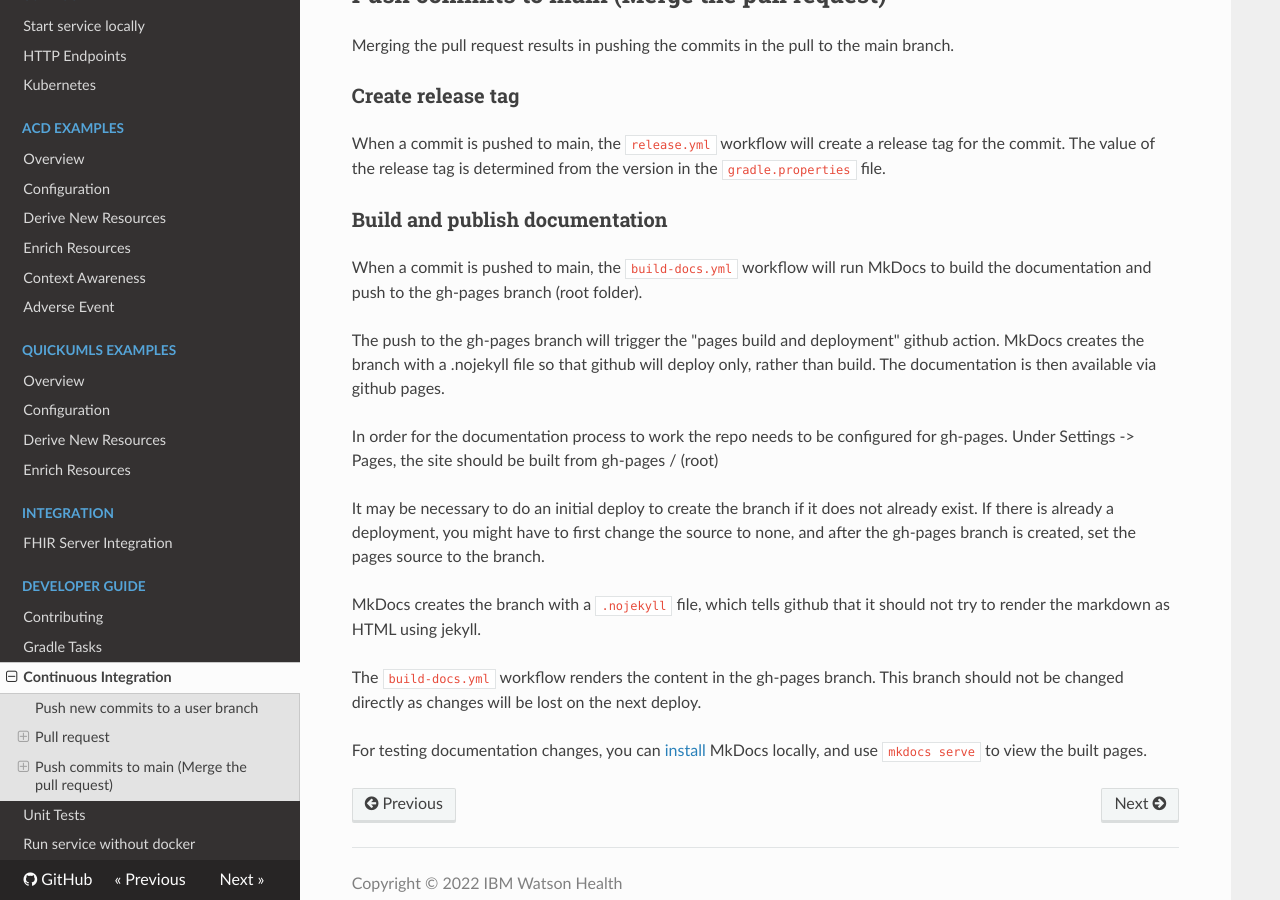
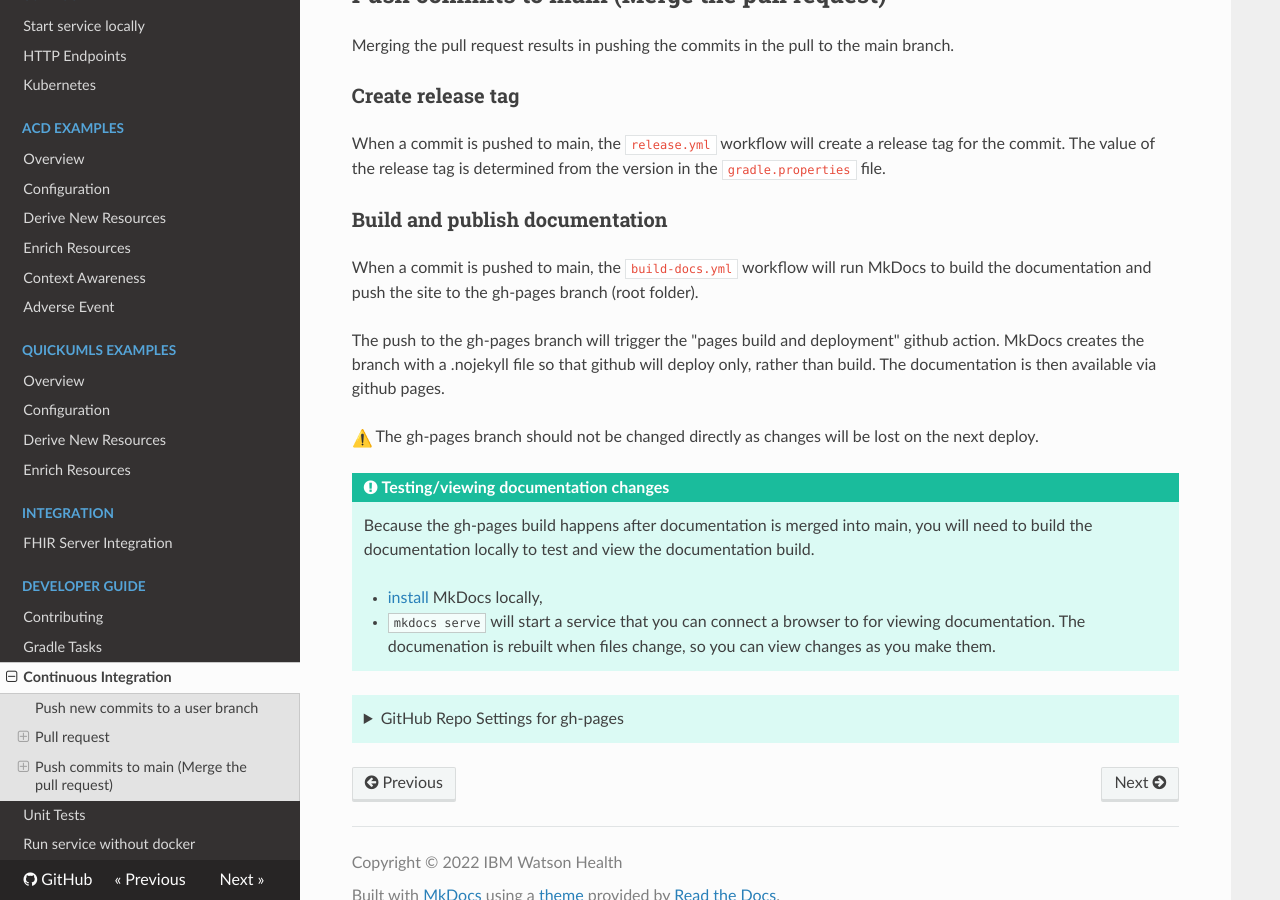
Before and after one commit to LinuxForHealth/nlp-insights, an MkDocs documentation site: the page built from docs/developer/CI.md, in a window 1280 px wide and 900 px high, scrolled down 3446 px. Built offline with MkDocs 1.6.1, drawn with Linux system fonts in a browser that asks for light colours; nearby versions of some CDN libraries; emoji names are drawn with the system emoji font.

Commit message:
minor fixes
Signed-off-by: Nick Lawrence <ntl@us.ibm.com>

```diff
--- a/docs/developer/CI.md
+++ b/docs/developer/CI.md
@@ -131,18 +131,24 @@ When a commit is pushed to main, the `release.yml` workflow will create a releas
 The value of the release tag is determined from the version in the `gradle.properties` file.
 
 ### Build and publish documentation
-When a commit is pushed to main, the `build-docs.yml` workflow will run MkDocs to build the documentation and push to the gh-pages branch (root folder).
+When a commit is pushed to main, the `build-docs.yml` workflow will run MkDocs to build the documentation and push the site to the gh-pages branch (root folder).
 
 The push to the gh-pages branch will trigger the "pages build and deployment" github action. MkDocs creates the branch with a .nojekyll file so that github will deploy only, rather than build. The documentation is then available via github pages.
 
-In order for the documentation process to work the repo needs to be configured for gh-pages.
-Under Settings -> Pages, the site should be built from gh-pages / (root)
+:warning: The gh-pages branch should not be changed directly as changes will be lost on the next deploy.
 
-It may be necessary to do an initial deploy to create the branch if it does not already exist. If there is already a deployment, you might have to first
-change the source to none, and after the gh-pages branch is created, set the pages source to the branch.
+!!! tip "Testing/viewing documentation changes"
+    Because the gh-pages build happens after documentation is merged into main, you will need to build the documentation
+    locally to test and view the documentation build.
 
-MkDocs creates the branch with a `.nojekyll` file, which tells github that it should not try to render the markdown as HTML using jekyll.
+    * [install](https://www.mkdocs.org/getting-started/) MkDocs locally,
+    * `mkdocs serve` will start a service that you can connect a browser to for viewing documentation.
+      The documenation is rebuilt when files change, so you can view changes as you make them.
 
-The `build-docs.yml` workflow renders the content in the gh-pages branch. This branch should not be changed directly as changes will be lost on the next deploy.
+??? tip "GitHub Repo Settings for gh-pages"
+    In order for the documentation process to work the repo needs to be configured for gh-pages.
+    Under Settings -> Pages, the site should be built from gh-pages / (root)
 
-For testing documentation changes, you can [install](https://www.mkdocs.org/getting-started/) MkDocs locally, and use `mkdocs serve` to view the built pages.
+    It may be necessary to do an initial deploy to create the branch if it does not already exist.
+    If there is already a deployment, you might have to first
+    change the source to none, and after the gh-pages branch is created set the pages source to the gh-pages branch.
--- a/docs/user/http_endpoints.md
+++ b/docs/user/http_endpoints.md
@@ -17,9 +17,9 @@ Derived and Enriched types are described in the tutorials.
 * [Derive new resources with QuickUMLS](../examples/quickumls/derive_new_resources.md)
 * [Enrich resources with QuickUmls](../examples/quickumls/enrich.md)
 
-### Experimental support for non-bundle resources
+### Discover Insights and non-bundle resources
 
-If the discoverInsights API is called with a FHIR resource that is *Not* a bundle, then the returned data depends on the input type:
+If the discoverInsights API is called with a FHIR resource that is *not* a bundle, then the returned data depends on the input type:
 
  Body Type | Returns
  --- | ---
@@ -28,9 +28,23 @@ If the discoverInsights API is called with a FHIR resource that is *Not* a bundl
 
 Other resource types *may* return an error.
 
-When using this API resources __must__ have a valid identifier. Because health-patterns will invoke the service before creating resources in thie FHIR server, the identifier has not been set. The result is that this version of the API is not as useful in an ingestion pipeline, and therefore is discouraged/experimental.
+??? Warning ":warning: This is an experimental feature that requires resources to have a valid identifier."
 
-The version of the API that accepts a bundle input makes use of the fullUrl property in the bundleEntry for each resource (setting the property if necessary), and this allows that variation to support the requirements of health-patterns.
+
+    When posting a resource that is not a bundle, the resource __must__ have a valid identifier.
+    The identifier allows references to the resource to be created. These references are critical for defining the source of an insight, and/or the subject (patient) that
+    resource is associated with. The identifier is assigned to a unique value by the FHIR server when the resource is created on the server.
+
+    If a pipeline such as health-patterns invokes the discoverInsights API before creating the resources in thie FHIR server, then the resource's identifier has not been set yet.
+    This problem can be avoided by posting a bundle of resources.
+
+    When a bundle is posted, the bundle contains a list of bundeEntry objects, with each object containing an optional fullUrl and a resource.
+    nlp-insights uses the fullUrl property in the bundleEntry to indentify the resource when a reference is needed. The FHIR server will update the references to the fullUrl with the
+    actual ID when it assigns IDs for the resource.  If the fullUrl property is not set, then nlp-insights assigns a UUID to the property.
+    This allows nlp-insights to process bundles *before* the FHIR server has assigned IDs for resources.
+
+    The health-patterns ingestion pipline seeks to enrich the bundle with insights *before* creating resources on the FHIR server. For this reason, posting individual resources is not
+    possible. Because health-patterns is the primary use of the service, posting individual resources is an experimential feature.
 
 ## Configuration
 The app currently supports running two different NLP engine types:
--- a/mkdocs.yml
+++ b/mkdocs.yml
@@ -65,6 +65,7 @@ markdown_extensions:
   - extra:
   - pymdownx.magiclink:
   - sane_lists:
+  - pymdownx.details
   - pymdownx.highlight:
       anchor_linenums: true
   - pymdownx.snippets
```
Also changed, not shown: docs/developer/CONTRIBUTING.md (+1 -1 lines), docs/examples/setup/start_nlp_insights.md (+5 -3 lines), docs/index.md (+5 -2 lines).
